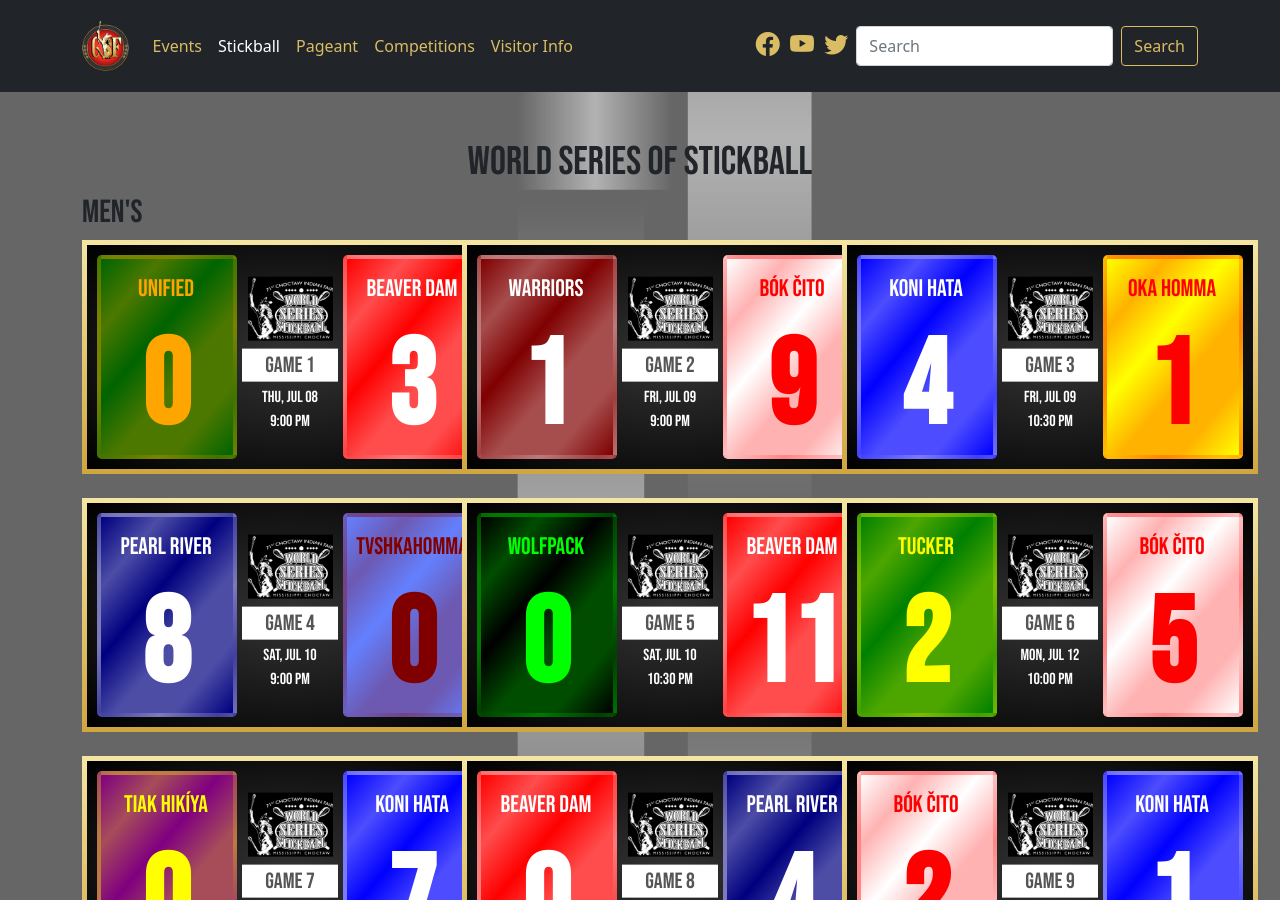
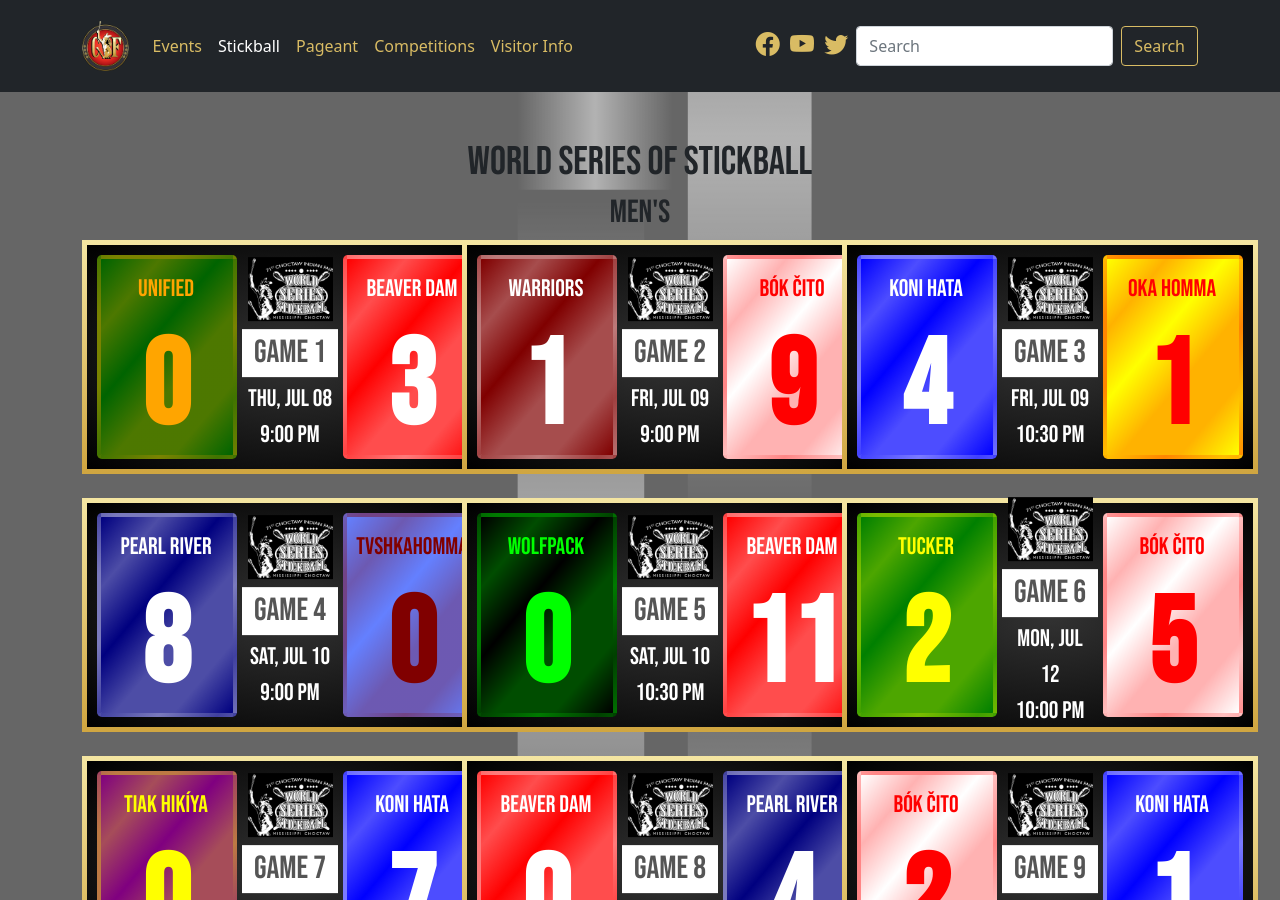
Before and after one commit to smattera/smattera.github.io, a Jekyll site: the page built from stickball/index.md, in a window 1280 px wide and 900 px high. Built offline with Jekyll 4.4.1, drawn with Linux system fonts in a browser that asks for light colours; nearby versions of some CDN libraries.

Commit message:
Update game.html

```diff
--- a/_includes/game.html
+++ b/_includes/game.html
@@ -10,9 +10,9 @@
     <div class="position-absolute top-50 start-50 translate-middle" style="width: 96px;">
       <img src="../assets/img/wss.jpg" class="img-fluid lighten" style="max-width: 85px">
       <div class="mt-2" style="background: white; color: #555;">
-        <p class="mb-0" style="font-size: 22px;">GAME {{ include.g }}</p>
+        <p class="mb-0" style="font-size: 32px;">GAME {{ include.g }}</p>
       </div>
-      <p class="m-1" style="font-size: 16px;">{{ include.d }}<br>{{ include.hr }}</p>
+      <p class="m-1" style="font-size: 24px;">{{ include.d }}<br>{{ include.hr }}</p>
     </div>
     <div class="position-absolute top-50 end-0 translate-middle-y rounded-3" style="width: 140px; height: 204px; background: linear-gradient(130deg, rgba({{ include.t2c2 }}, 0), rgba({{ include.t2c2 }}, 0.3), rgba({{ include.t2c2 }}, 0), rgba({{ include.t2c2 }}, 0.3), rgba({{ include.t2c2 }}, 0.3), rgba({{ include.t2c2 }}, 0)), rgba({{ include.t2c }}, 1.0); white; color: rgba({{ include.t2c2 }},1);margin-right: 10px; border: 4px solid rgba({{ include.t2c2 }}, 0.25);">
       <div class="position-relative fw-bold" style="width:130px;height:194px;">
--- a/_includes/stickball.html
+++ b/_includes/stickball.html
@@ -2,7 +2,7 @@
   <div class="container bebas">
     <h1>World Series of Stickball</h1>
 
-    <h2 class="text-start">Men's</h2>
+    <h2>Men's</h2>
     <div class="row row-cols-1 row-cols-lg-2 row-cols-xl-3 g-4">
       {% include game.html g="1" d="Thu, Jul 08" hr="9:00 PM" t1="UNIFIED" t1c="0,100,0" t1c2="255,165,0" t1s="0" t2="BEAVER DAM" t2c="255,0,0" t2c2="255,255,255" t2s="3" %}
       {% include game.html g="2" d="Fri, Jul 09" hr="9:00 PM" t1="WARRIORS" t1c="128,0,0" t1c2="255,255,255" t1s="1" t2="BÓK ČITO" t2c="255,255,255" t2c2="255,0,0" t2s="9" %}
@@ -16,7 +16,7 @@
       {% include game.html g="10" d="Sat, Jul 17" hr="10:15 PM" t1="PEARL RIVER" t1c="0,0,128" t1c2="255,255,255" t1s="5" t2="BÓK ČITO" t2c="255,255,255" t2c2="255,0,0" t2s="6" %}
     </div>
 
-    <h2 class="text-start pt-5">Women's</h2>
+    <h2 class="pt-5">Women's</h2>
     <div class="row row-cols-1 row-cols-md-2 row-cols-lg-3 g-4">
       {% include game.html g="1" d="Thu, Jul 08" hr="8:00 PM" t1="BEAVER DAM" t1c="255,0,0" t1c2="255,255,255" t1s="3" t2="OKA HOMMA OHÓYO" t2c="255,255,0" t2c2="255,0,0" t2s="0" %}
       {% include game.html g="2" d="Fri, Jul 09" hr="8:00 PM" t1="NATIVES" t1c="180,210,255" t1c2="0,0,0" t1s="2" t2="TALI OHÓYO" t2c="255,220,255" t2c2="0,0,128" t2s="1" %}
@@ -30,7 +30,7 @@
       {% include game.html g="10" d="Fri, Jul 16" hr="11:30 PM" t1="BÓK ČITO OHÓYO" t1c="255,255,255" t1c2="255,0,0" t1s="0" t2="PEARL RIVER" t2c="0,0,128" t2c2="255,255,255" t2s="3" %}
     </div>
 
-    <h2 class="text-start pt-5">Men's (35+)</h2>
+    <h2 class="pt-5">Men's (35+)</h2>
     <div class="row row-cols-1 row-cols-md-2 row-cols-lg-3 g-4">
       {% include game.html g="1" d="Thu, Jul 08" hr="7:00 PM" t1="BEAVER DAM" t1c="255,0,0" t1c2="255,255,255" t1s="7" t2="INDEPENDENTS" t2c="128,128,128" t2c2="255,255,255" t2s="0" %}
       {% include game.html g="2" d="Fri, Jul 09" hr="7:00 PM" t1="TVSHKAHOMMA" t1c="100,128,255" t1c2="128,0,0" t1s="0" t2="KONI HATA" t2c="0,0,255" t2c2="255,255,255" t2s="8" %}
@@ -39,7 +39,7 @@
       {% include game.html g="5" d="Fri, Jul 16" hr="10:15 PM" t1="BEAVER DAM" t1c="255,0,0" t1c2="255,255,255" t1s="0" t2="KONI HATA" t2c="0,0,255" t2c2="255,255,255" t2s="4" %}
     </div>
 
-    <h2 class="text-start pt-5">Tulli Okchi Ishko (14-17)</h2>
+    <h2 class="pt-5">Tulli Okchi Ishko (14-17)</h2>
     <div class="row row-cols-1 row-cols-md-2 row-cols-lg-3 g-4">
       {% include game.html g="1" d="Fri, Jul 09" hr="6:00 PM" t1="BÓK ČITO" t1c="255,255,255" t1c2="255,0,0" t1s="7" t2="TIAK HIKÍYA" t2c="128,0,128" t2c2="255,255,0" t2s="0" %}
       {% include game.html g="2" d="Sat, Jul 10" hr="5:00 PM" t1="WARRIORS" t1c="128,0,0" t1c2="255,255,255" t1s="1" t2="BEAVER DAM" t2c="255,0,0" t2c2="255,255,255" t2s="10" %}
@@ -49,7 +49,7 @@
       {% include game.html g="6" d="Fri, Jul 16" hr="6:00 PM" t1="PEARL RIVER" t1c="0,0,128" t1c2="255,255,255" t1s="4" t2="BEAVER DAM" t2c="255,0,0" t2c2="255,255,255" t2s="2" %}
     </div>
 
-    <h2 class="text-start pt-5">Pushmataha (10-13)</h2>
+    <h2 class="pt-5">Pushmataha (10-13)</h2>
     <div class="row row-cols-1 row-cols-md-2 row-cols-lg-3 g-4">
       {% include game.html g="1" d="Thu, Jul 08" hr="5:00 PM" t1="PEARL RIVER" t1c="0,0,128" t1c2="255,255,255" t1s="4" t2="NANIH WAIYA ATTITUDE" t2c="255,255,255" t2c2="255,255,255" t2s="1" %}
       {% include game.html g="2" d="Thu, Jul 08" hr="6:00 PM" t1="KONI OSI" t1c="0,0,255" t1c2="255,255,255" t1s="5" t2="BÓK ČITO" t2c="255,255,255" t2c2="255,0,0" t2s="4" %}
```
